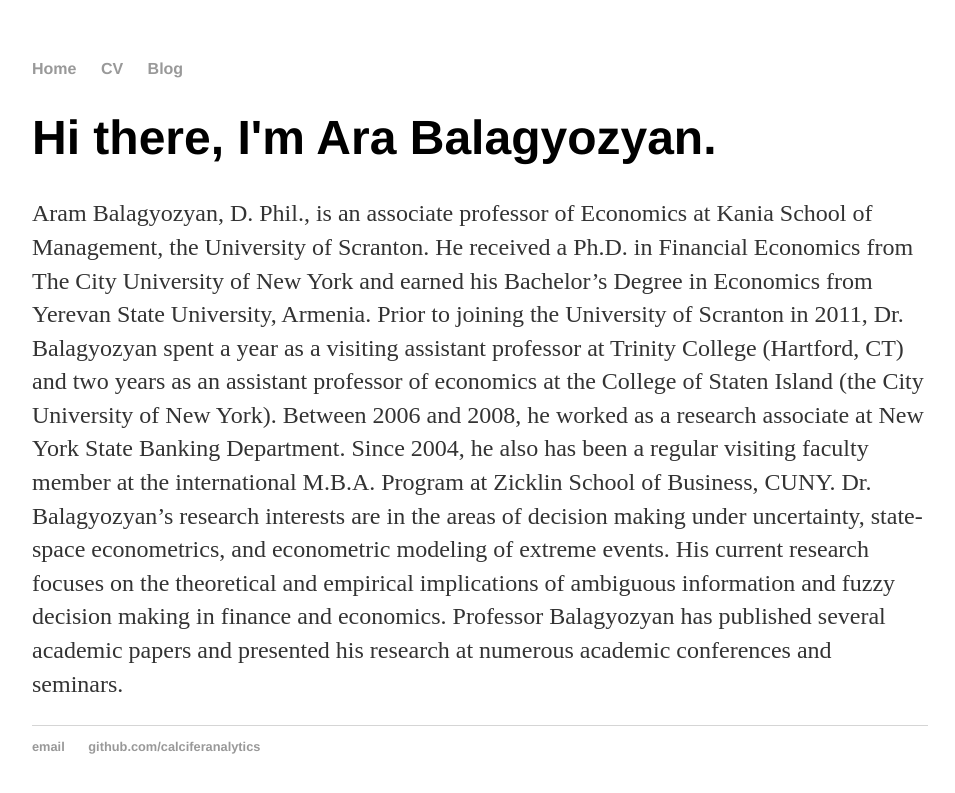
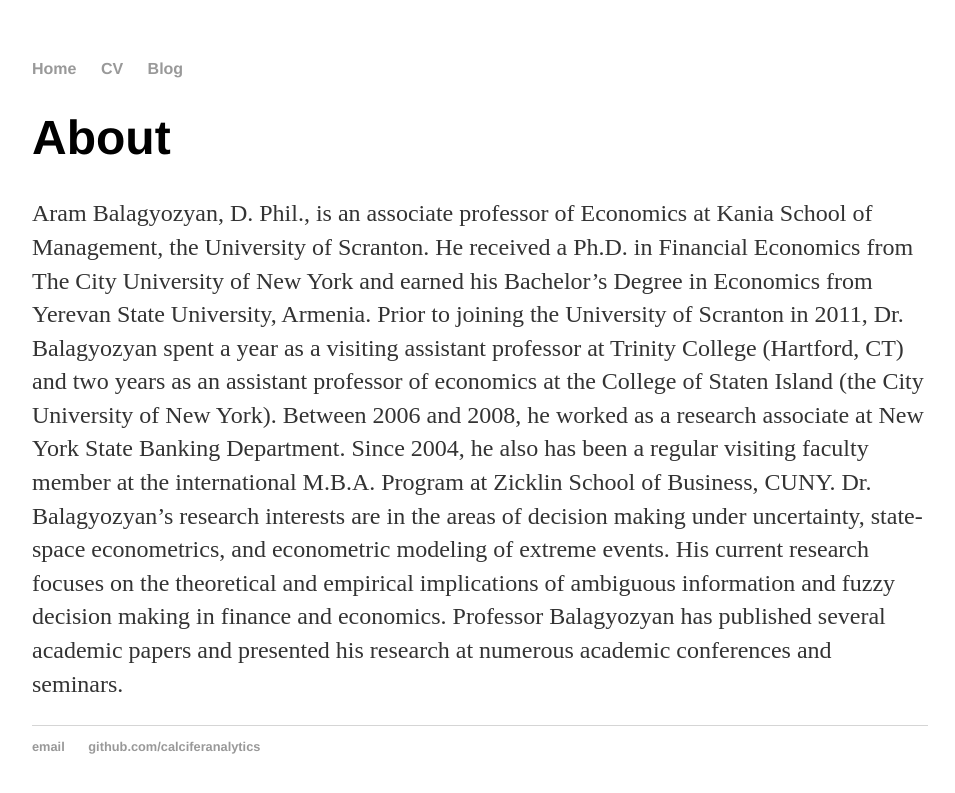
Before and after one commit to calciferanalytics/calciferanalytics.github.io, a Jekyll site: the page built from index.html, in a window 1280 px wide. Shown: the top 793 px of the page, without its empty margins (160-1115 px from the left). Built offline with Jekyll 4.4.1, drawn with Linux system fonts in a browser that asks for light colours.

Commit message:
Update index.html

```diff
--- a/index.html
+++ b/index.html
@@ -3,6 +3,6 @@ layout: default
 title: Aram Balagyozyan
 ---
 <div class="blurb">
-	<h1>Hi there, I'm Ara Balagyozyan.</h1>
+	<h1>About</h1>
 	<p>Aram Balagyozyan, D. Phil., is an associate professor of Economics at Kania School of Management, the University of Scranton. He received a Ph.D. in Financial Economics from The City University of New York and earned his Bachelor’s Degree in Economics from Yerevan State University, Armenia. Prior to joining the University of Scranton in 2011, Dr. Balagyozyan spent a year as a visiting assistant professor at Trinity College (Hartford, CT) and two years as an assistant professor of economics at the College of Staten Island (the City University of New York). Between 2006 and 2008, he worked as a research associate at New York State Banking Department. Since 2004, he also has been a regular visiting faculty member at the international M.B.A. Program at Zicklin School of Business, CUNY. Dr. Balagyozyan’s research interests are in the areas of decision making under uncertainty, state-space econometrics, and econometric modeling of extreme events. His current research focuses on the theoretical and empirical implications of ambiguous information and fuzzy decision making in finance and economics. Professor Balagyozyan has published several academic papers and presented his research at numerous academic conferences and seminars.</p>
 </div><!-- /.blurb -->
```
